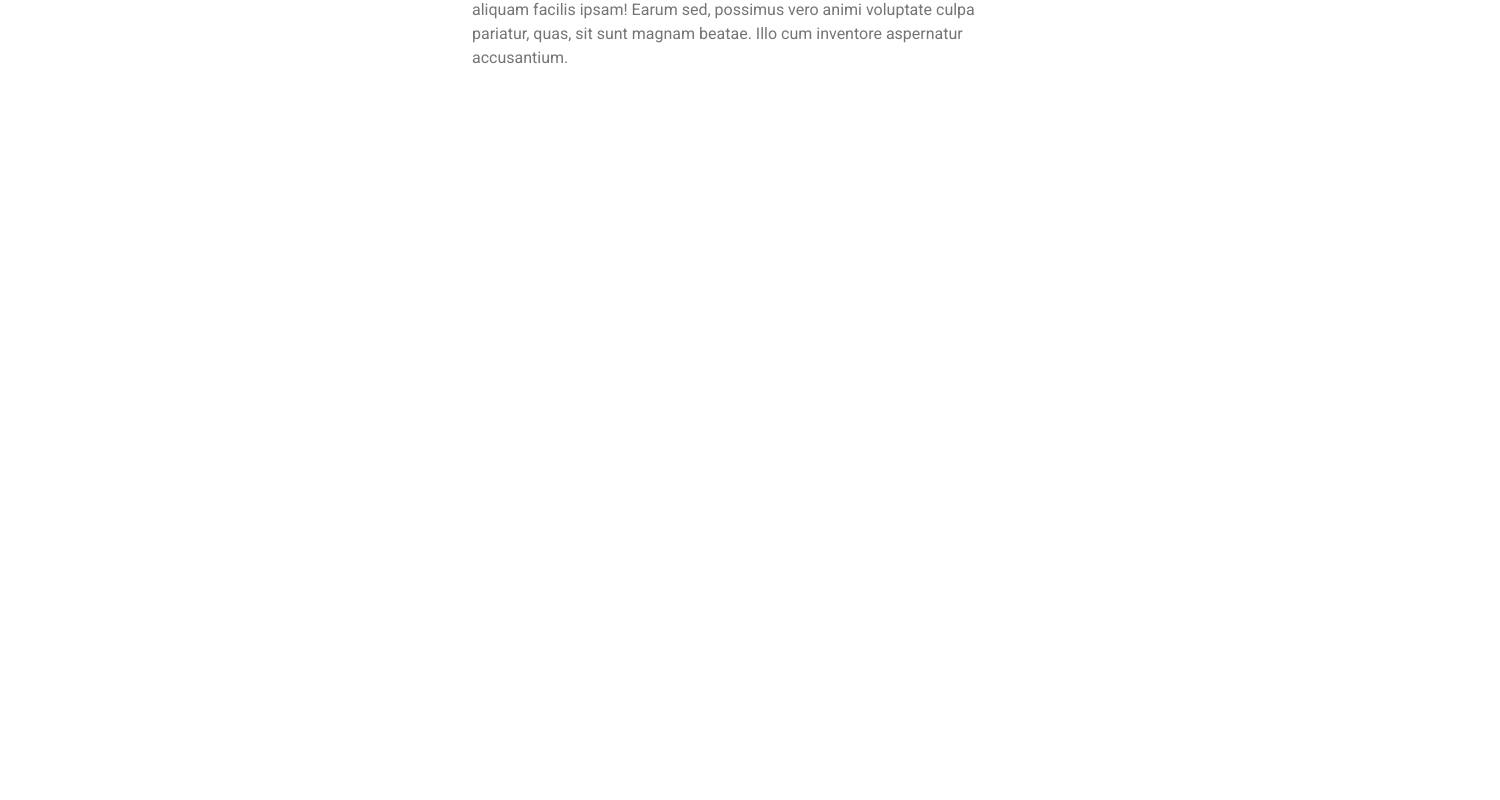
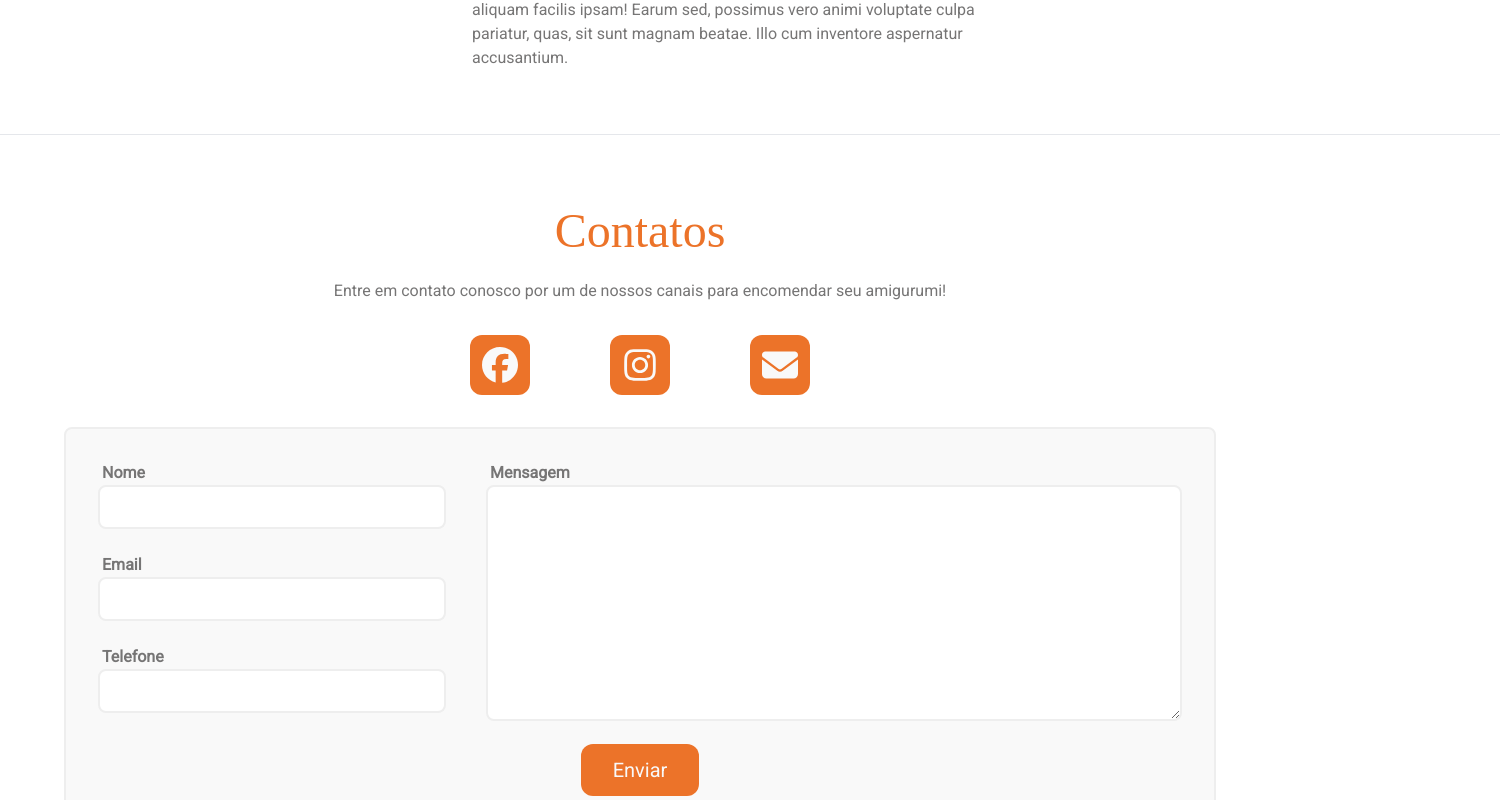
Before and after one commit to lucaslbmp/portfolio-rosi, a Next.js app: page / in a window 1280 px wide. Shown: the part 940-1740 px from the top of the page, 1500 px wide, since content can reach past the window. Before the commit the page ends 1074 px from the top, so only its background shows below. Built offline with nearby package versions, Linux system fonts and the light colour scheme.

Commit message:
Adding Contacts Section

```diff
--- /dev/null
+++ b/src/app/components/email-form.tsx
@@ -0,0 +1,35 @@
+import Button from "@/components/button";
+import InputField from "@/components/input-field";
+import TextareaField from "@/components/text-area";
+
+const EmailForm = ({ className }: { className?: string }) => {
+  return (
+    <form
+      action=""
+      className={
+        "w-full p-4 rounded-lg bg-backgroundSecondary border-2 border-border" +
+        " " +
+        className
+      }
+    >
+      <div className="flex gap-10 justify-center flex-wrap m-4">
+        <div className="flex flex-col gap-6 flex-[1_0_300px]">
+          <InputField label="Nome" required />
+          <InputField label="Email" required />
+          <InputField label="Telefone" />
+        </div>
+
+        <TextareaField
+          label="Mensagem"
+          required
+          rows={9}
+          className="flex-[2_0_600px]"
+        />
+      </div>
+
+      <Button className="mx-auto px-[2rem]">Enviar</Button>
+    </form>
+  );
+};
+
+export default EmailForm;
--- /dev/null
+++ b/src/app/components/section-contacts.tsx
@@ -0,0 +1,60 @@
+import Title from "@/components/title";
+import Link from "next/link";
+import { IconType } from "react-icons";
+import { FaEnvelope, FaFacebook, FaInstagram } from "react-icons/fa6";
+import EmailForm from "./email-form";
+
+type ContactItemProps = {
+  name: string;
+  Icon: IconType;
+  content: string;
+  link: string;
+};
+
+const SectionContacts = () => {
+  const ContactItem = ({ name, Icon, link }: ContactItemProps) => {
+    return (
+      <Link
+        href={link}
+        className="flex gap-2 items-center text-foregroundSecondary bg-primary w-fit p-3 rounded-xl hover:brightness-125"
+      >
+        <Icon className="text-4xl" />
+      </Link>
+    );
+  };
+
+  return (
+    <section className="items-center p-16">
+      <Title>Contatos</Title>
+      <div className="flex flex-col gap-8 items-center">
+        <span>
+          Entre em contato conosco por um de nossos canais para encomendar seu
+          amigurumi!
+        </span>
+        <div className="flex gap-[5rem] justify-center">
+          <ContactItem
+            name="Facebook"
+            Icon={FaFacebook}
+            content="Rosimeire Pinheiro de Moura"
+            link="https://web.facebook.com/rosi.pinheirodemoura"
+          />
+          <ContactItem
+            name="Instagram"
+            Icon={FaInstagram}
+            content="@rosipmoura"
+            link="https://instagram.com/rosipmoura"
+          />
+          <ContactItem
+            name="Email"
+            Icon={FaEnvelope}
+            content="rosi_pinheiro_moura@hotmail.com"
+            link="mailto:rosi_pinheiro_moura@hotmail.com"
+          />
+        </div>
+        <EmailForm className="max-w-[1200px]" />
+      </div>
+    </section>
+  );
+};
+
+export default SectionContacts;
--- a/src/app/page.tsx
+++ b/src/app/page.tsx
@@ -1,4 +1,5 @@
 import Header from "@/components/header";
+import SectionContacts from "./components/section-contacts";
 import SectionAbout from "./components/section-about";
 import SectionHero from "./components/section-hero";
 
@@ -8,6 +9,8 @@ export default function Home() {
       <Header />
       <SectionHero />
       <SectionAbout />
+      <hr className="bg-primary w-[1500px] mx-auto" />
+      <SectionContacts />
     </div>
   );
 }
```
